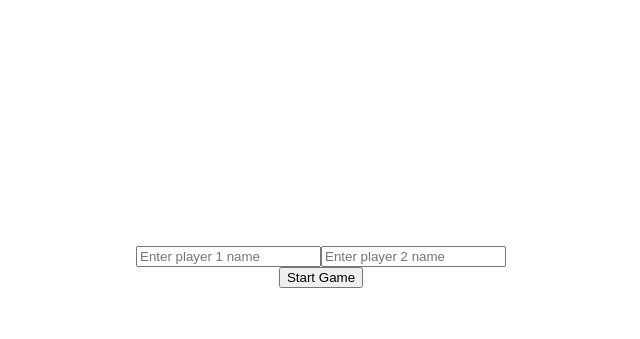
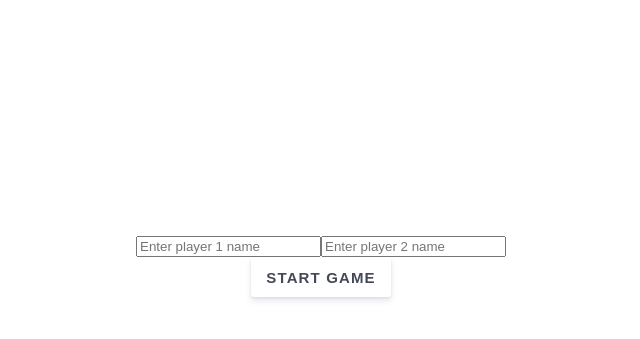
Before and after one commit to digidub/tictactoe, a plain HTML site: page index.html in a window 1280 px wide. Shown: the part 103-442 px from the top of the page, without its empty margins (319-959 px from the left). Drawn offline with Linux system fonts and the light colour scheme.

Commit message:
display updates

```diff
--- a/script.js
+++ b/script.js
@@ -336,8 +336,8 @@ const gameState = (() => {
     }
 
     const activeTurn = () => {
-        const p1board = document.querySelector(".player1")
-        const p2board = document.querySelector(".player2")
+        const p1board = document.querySelector(".player1-info")
+        const p2board = document.querySelector(".player2-info")
         if (turn == p1name) {
             p1board.classList.remove("inactive")
             p2board.classList.add("inactive")
--- a/style.css
+++ b/style.css
@@ -1,3 +1,8 @@
+:root {
+    font-family: 'Titillium Web', sans-serif;
+
+}
+
 .header {
     display: block;
     padding: 1em;
@@ -67,6 +72,7 @@
 
 .inactive {
     opacity: 50%;
+    transition: opacity 0.4s;
 }
 
 .player1 {
@@ -75,6 +81,11 @@
 
 .splash {
     display: flex
+}
+
+.player1-score, .player2-score {
+    font-weight: bold;
+    font-size: 25px;
 }
 
 .board {
@@ -171,3 +182,29 @@ button.O {
 h2 {
     margin: 1px 2px 3px 1px;
 }
+
+
+.start {
+    height: 40px;
+    padding: 0 15px;
+    background: #fff;
+    border: none;
+    border-radius: 3px;
+    box-shadow: 0 4px 6px rgba(50, 50, 93, .11), 0 1px 3px rgba(0, 0, 0, .08);
+    cursor: pointer;
+    outline: none;
+    user-select: none;
+    font-family: 'Titillium Web', sans-serif;
+    font-size: 15px;
+    font-weight: bold;
+    text-transform: uppercase;
+    letter-spacing: .075em;
+    color: #444857;
+    transition: all .1s ease;
+}
+
+    .start:focus,
+    .start:hover {
+        transform: translateY(-1px);
+        box-shadow: 0 8px 12px rgba(50 , 50, 93, .1), 0 2px 6px rgba(0, 0, 0, .08);
+    }
```
Also changed, not shown: index.html (+2 -0 lines).
